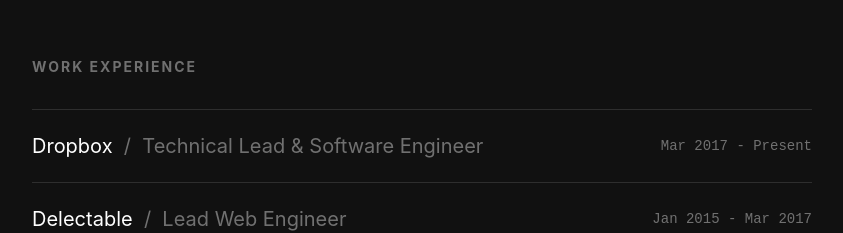
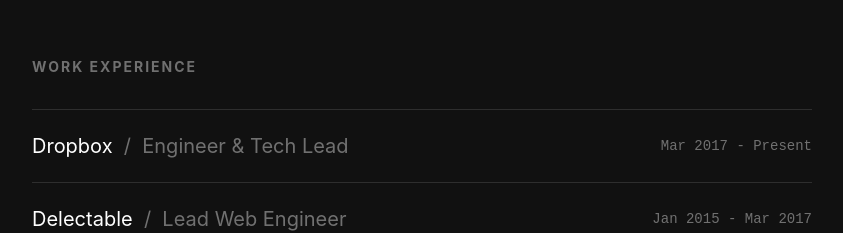
Before and after one commit to micahroberson/micahroberson.com, a Next.js app: page / in a window 1280 px wide. Shown: the part 1160-1393 px from the top of the page, without its empty margins (218-1061 px from the left). Built offline with nearby package versions, Linux system fonts and the light colour scheme.

Commit message:
Update Dropbox desc

```diff
--- a/pages/index.js
+++ b/pages/index.js
@@ -39,7 +39,7 @@
         <ol className="workList">
           <li className="workListItem">
             <span className="workRowCompanyName">Dropbox&nbsp;&nbsp;</span>
-            <span className="workRowTitle">/&nbsp;&nbsp;Technical Lead &amp; Software Engineer</span>
+            <span className="workRowTitle">/&nbsp;&nbsp;Engineer &amp; Tech Lead</span>
             <span className="workRowDate">Mar 2017 - Present</span>
           </li>
           <li className="workListItem">
```
